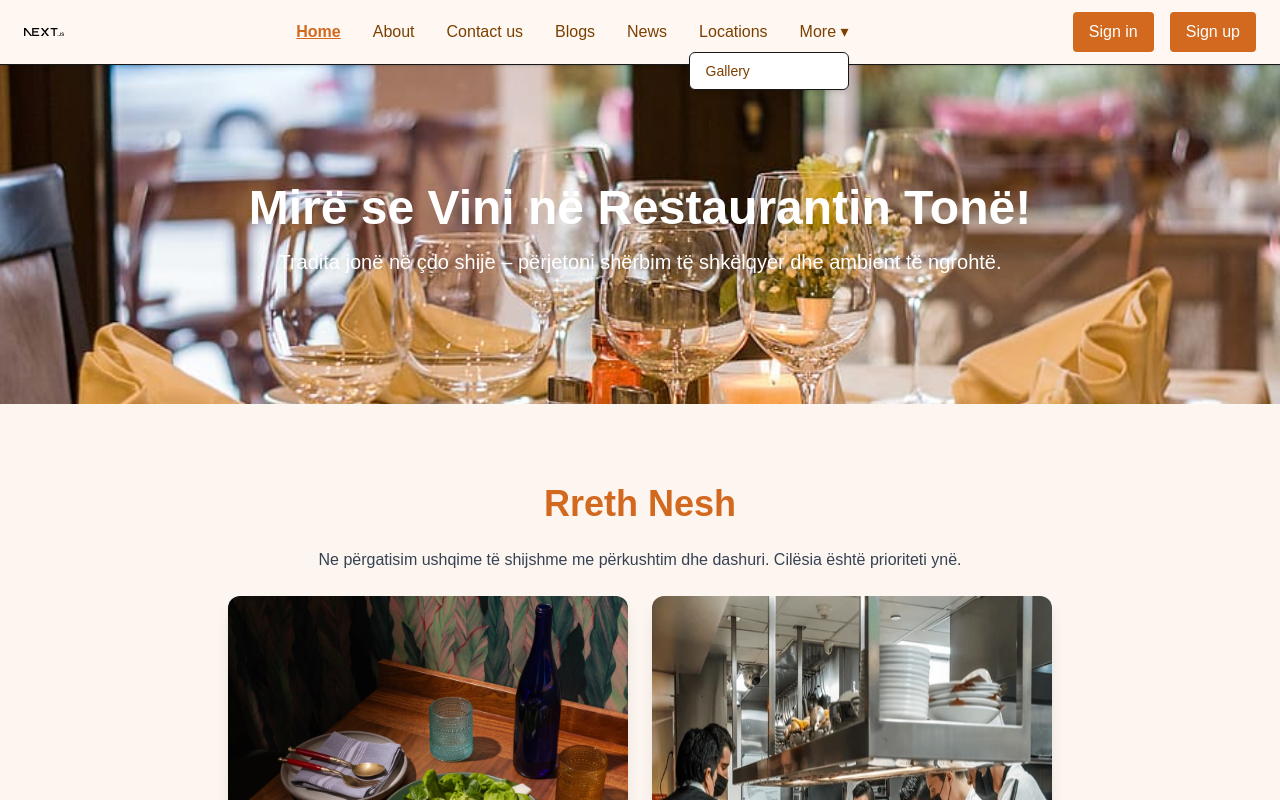
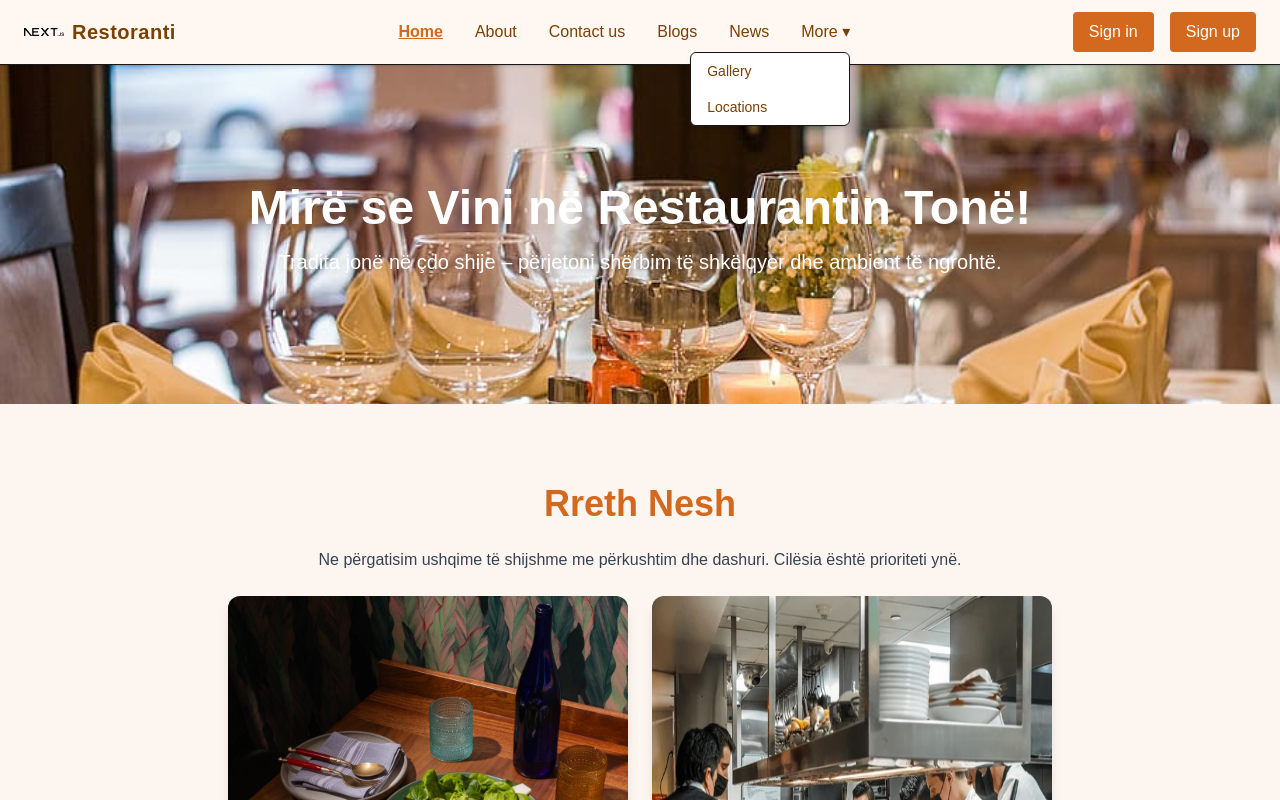
Before and after one commit to fionaisaa/fweb, a Next.js app: page / in a window 1280 px wide. Both pictures are taken after a click on the button "More ▾". Shown: the top 800 px of the page. Built offline with nearby package versions, Linux system fonts and the light colour scheme; no server answers.

Commit message:
added "locations "in dropwdown

```diff
--- a/src/components/Header/index.tsx
+++ b/src/components/Header/index.tsx
@@ -10,9 +10,7 @@ export default function Header() {
   const { data: session, status } = useSession();
   const router = useRouter();
 
-  // useRef me tipi HTMLDivElement për dropdown
   const dropdownRef = useRef<HTMLDivElement>(null);
-
   const [dropdownOpen, setDropdownOpen] = useState(false);
 
   const items = [
@@ -21,7 +19,7 @@ export default function Header() {
     { name: "Contact us", pathName: "/contact" },
     { name: "Blogs", pathName: "/blogs" },
     { name: "News", pathName: "/news" },
-    { name: "Locations", pathName: "/locations" },
+    // { name: "Locations", pathName: "/locations" }, // ❌ hiqur nga menuja kryesore
   ];
 
   // Mbyll dropdown kur klikohet jashtë tij
@@ -39,11 +37,10 @@ export default function Header() {
   return (
     <header className="fixed top-0 z-50 w-full bg-[#fff8f2] border-b shadow-sm py-3">
       <div className="container mx-auto flex items-center justify-between px-6">
-
         {/* Logo */}
         <Link href="/" className="flex items-center gap-2">
           <Image src={Logo} alt="Logo" width={30} height={30} className="w-10 h-10" />
-          <span className="text-[#7B3F00] font-bold text-xl tracking-wide"></span>
+          <span className="text-[#7B3F00] font-bold text-xl tracking-wide">Restoranti</span>
         </Link>
 
         {/* Navigation */}
@@ -71,15 +68,31 @@ export default function Header() {
             >
               More ▾
             </button>
+
             {dropdownOpen && (
               <div className="absolute right-0 mt-2 w-40 bg-white border rounded-md shadow-md z-50">
                 <Link
                   href="/gallery"
-                  className="block px-4 py-2 text-sm text-[#7B3F00] hover:bg-[#fff8f2] hover:text-[#D2691E]"
+                  className={cs(
+                    "block px-4 py-2 text-sm text-[#7B3F00] hover:bg-[#fff8f2] hover:text-[#D2691E]",
+                    {
+                      "bg-[#fff8f2] text-[#D2691E] font-semibold": router.pathname === "/gallery",
+                    }
+                  )}
                 >
                   Gallery
                 </Link>
-
+                <Link
+                  href="/locations"
+                  className={cs(
+                    "block px-4 py-2 text-sm text-[#7B3F00] hover:bg-[#fff8f2] hover:text-[#D2691E]",
+                    {
+                      "bg-[#fff8f2] text-[#D2691E] font-semibold": router.pathname === "/locations",
+                    }
+                  )}
+                >
+                  Locations
+                </Link>
               </div>
             )}
           </div>
```
